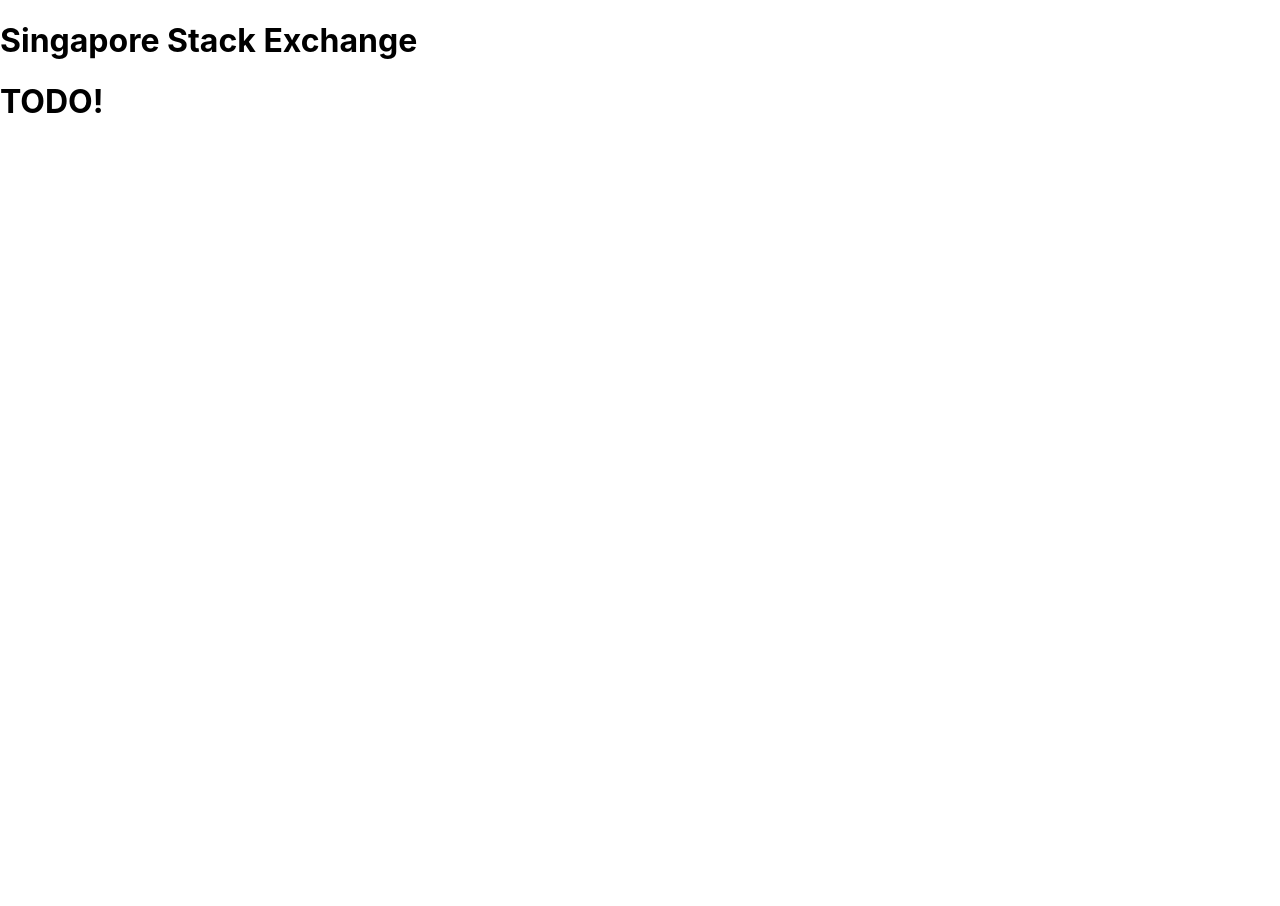
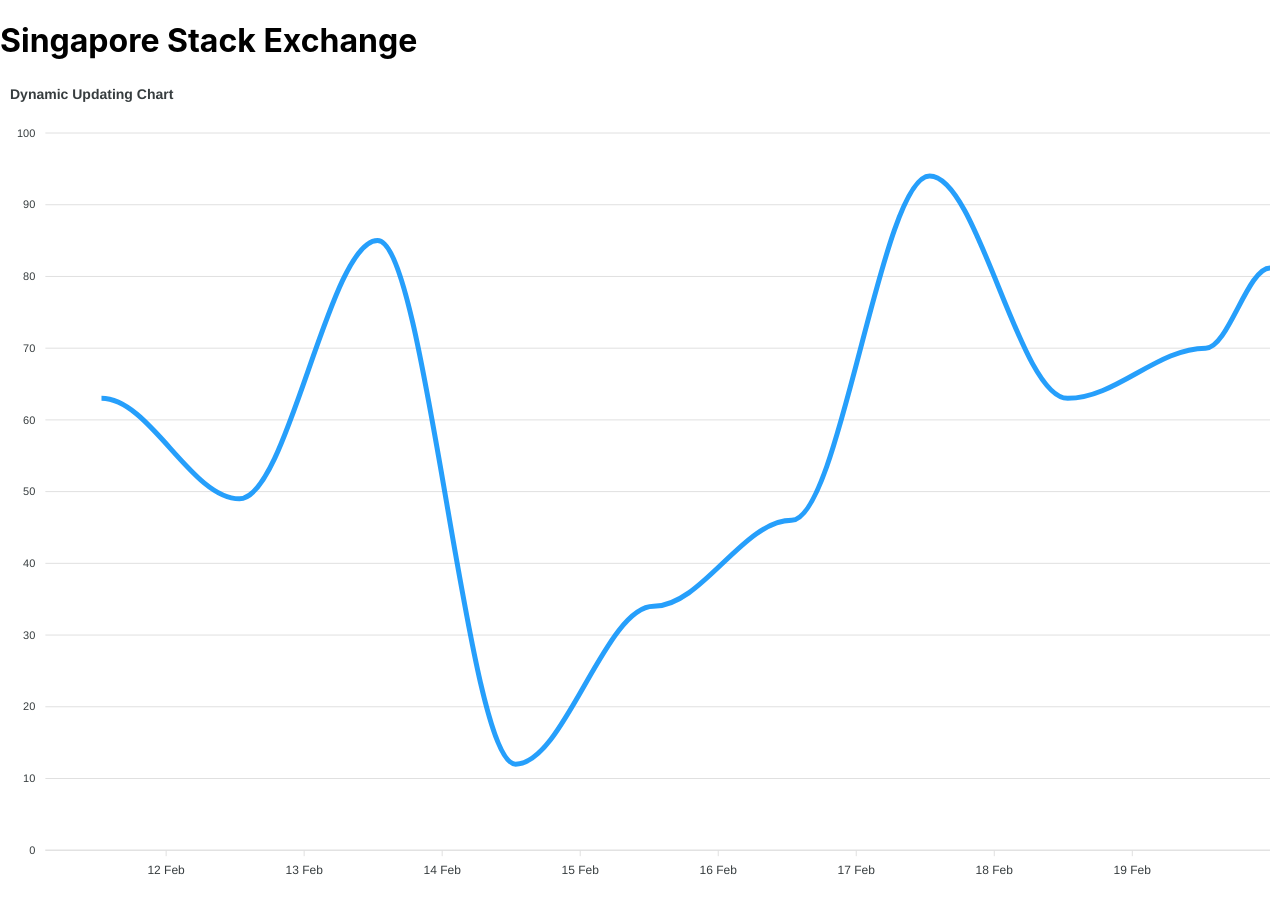
Before and after one commit to HackNRoll-Jafar/SingaporeStackExchange, a React (Create React App) app in the folder frontend/: page /game in a window 1280 px wide. Before the commit the page ends 800 px from the top, so only its background shows below. Built offline with nearby package versions, Linux system fonts and the light colour scheme.

Commit message:
Add chart

```diff
--- a/frontend/package.json
+++ b/frontend/package.json
@@ -8,6 +8,7 @@
     "@testing-library/user-event": "^13.5.0",
     "apexcharts": "^3.32.1",
     "react": "^17.0.2",
+    "react-apexcharts": "^1.3.9",
     "react-dom": "^17.0.2",
     "react-router": "^6.2.1",
     "react-router-dom": "^6.2.1",
--- a/frontend/src/pages/Gamepage.js
+++ b/frontend/src/pages/Gamepage.js
@@ -1,7 +1,86 @@
-import React from 'react';
+import React, {useState, useEffect} from 'react';
+import Chart from "react-apexcharts";
 
 const Gamepage = () => {
-  return <h1>TODO!</h1>;
+  var TICKINTERVAL = 86400000
+  let XAXISRANGE = 766600000
+
+  let options = {
+    chart: {
+    id: 'realtime',
+    height: 350,
+    type: 'line',
+    animations: {
+      enabled: true,
+      easing: 'linear',
+      dynamicAnimation: {
+        speed: 1000
+      }
+    },
+    toolbar: {
+      show: false
+    },
+    zoom: {
+      enabled: false
+    }
+  },
+  dataLabels: {
+    enabled: false
+  },
+  stroke: {
+    curve: 'smooth'
+  },
+  title: {
+    text: 'Dynamic Updating Chart',
+    align: 'left'
+  },
+  markers: {
+    size: 0
+  },
+  xaxis: {
+    type: 'datetime',
+    range: XAXISRANGE
+  },
+  yaxis: {
+    max: 100
+  },
+  legend: {
+    show: false
+  },
+  }
+  let lastDate = new Date('11 Feb 2021 GMT').getTime()
+
+  const [series, setSeries] = useState([{data:[]}])
+  let fullData = []
+
+  useEffect(() => {
+    const getNewSeries = () => {
+      console.log("series", series)
+      fullData.push({x: lastDate, y: Math.floor(Math.random() * 100)})
+      lastDate += TICKINTERVAL
+      return [{data: fullData.slice()}]
+    }
+    const interval = setInterval(() =>
+      setSeries(getNewSeries()), 500);
+    return () => {
+      clearInterval(interval);
+    };
+  }, []);
+
+  return (
+    <div className="app">
+      <div className="row">
+        <div className="realtime">
+          <Chart
+            options={options}
+            series={series}
+            type="line"
+            height="800px"
+          />
+        </div>
+      </div>
+    </div>
+  )
 };
 
 export default Gamepage;
```
Also changed, not shown: 1 other file (tests, documents, lock files or other folders).
